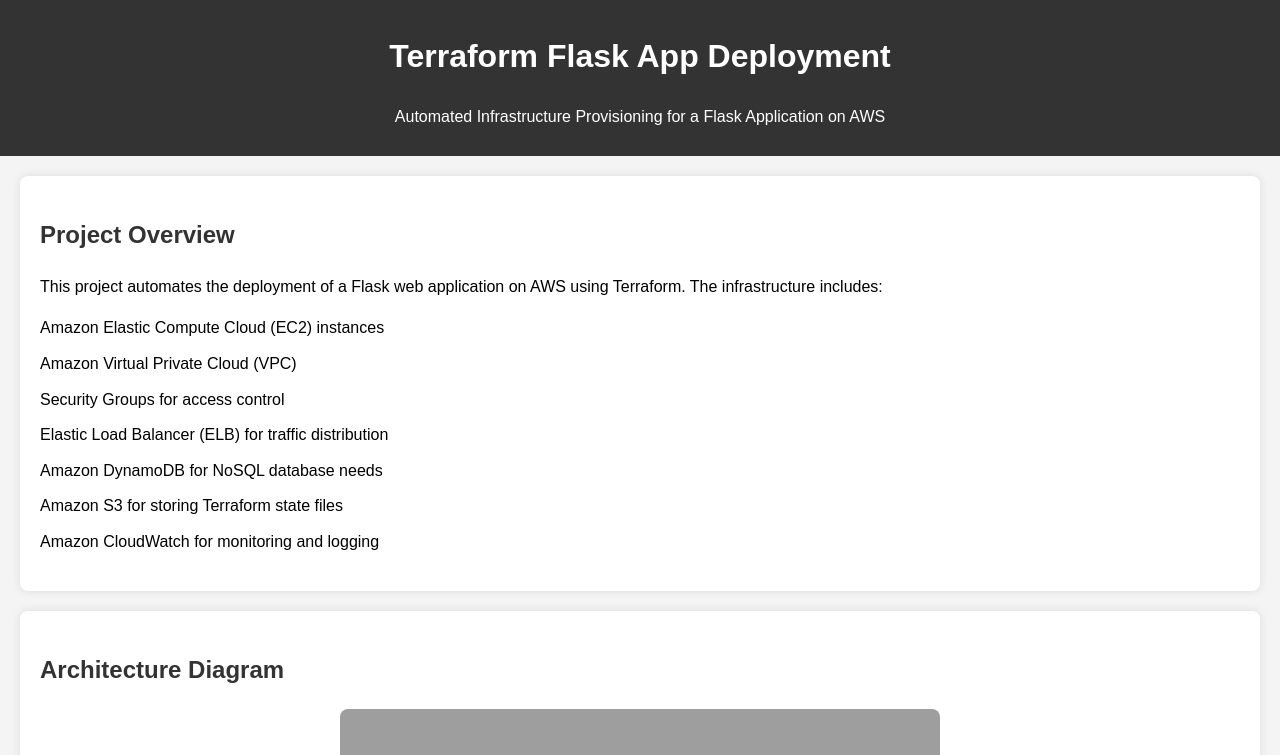
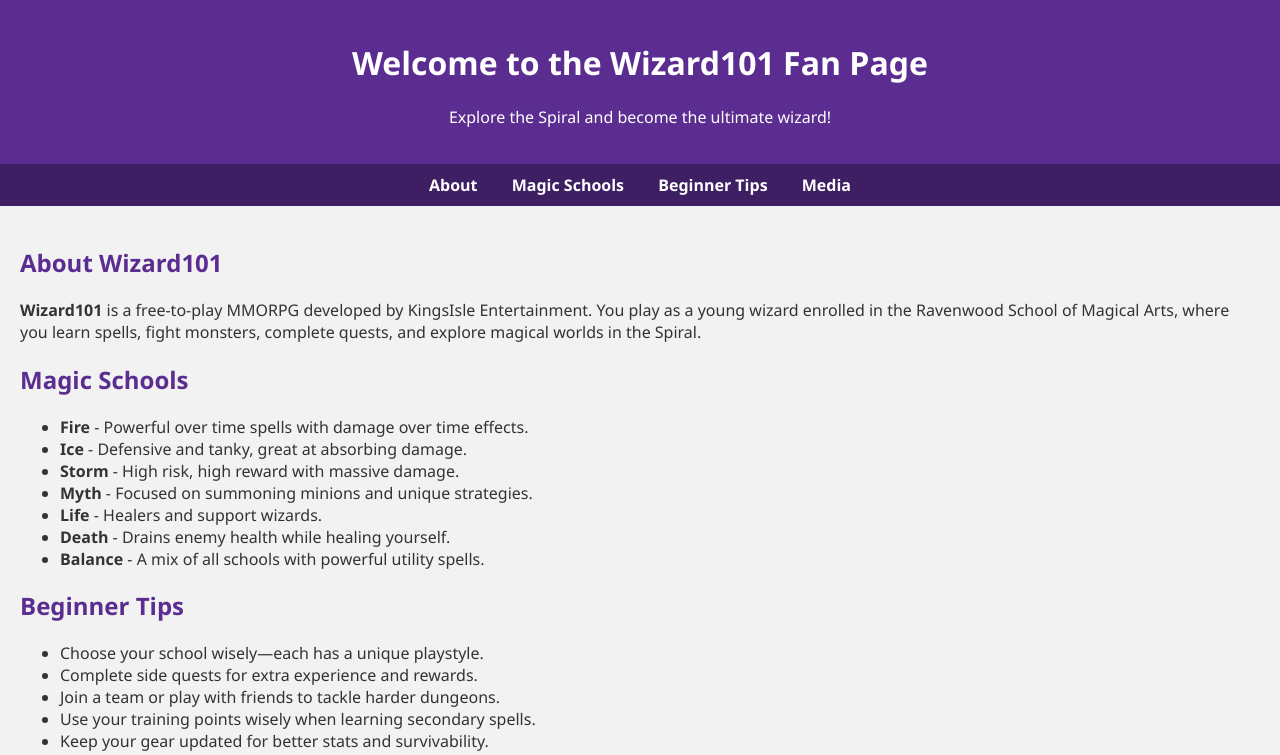
Before and after one commit to KobeCyber/TerraformFlaskAppDeploymenmt, a Flask app: page / in a window 1280 px wide. Shown: the top 755 px of the page. Run offline with Flask 3, Linux system fonts and the light colour scheme; grey boxes are pictures that could not be loaded.

Commit message:
Update home.html

```diff
--- a/app/templates/home.html
+++ b/app/templates/home.html
@@ -3,110 +3,116 @@
 <head>
     <meta charset="UTF-8">
     <meta name="viewport" content="width=device-width, initial-scale=1.0">
-  <title>Terraform Flask App Deployment</title>
+    <title>Wizard101 Fan Page</title>
     <style>
         body {
-      font-family: Arial, sans-serif;
-      line-height: 1.6;
+            font-family: 'Segoe UI', Tahoma, Geneva, Verdana, sans-serif;
+            background-color: #f2f2f2;
+            color: #333;
             margin: 0;
             padding: 0;
-      background-color: #f4f4f4;
         }
+
         header {
-      background-color: #333;
-      color: #fff;
-      padding: 10px 0;
+            background-color: #5c2d91;
+            color: white;
+            padding: 20px;
             text-align: center;
         }
-    section {
+
+        nav {
+            background-color: #3e1f63;
+            padding: 10px;
+            text-align: center;
+        }
+
+        nav a {
+            color: white;
+            text-decoration: none;
+            margin: 0 15px;
+            font-weight: bold;
+        }
+
+        nav a:hover {
+            text-decoration: underline;
+        }
+
+        main {
             padding: 20px;
-      margin: 20px;
-      background-color: #fff;
-      border-radius: 8px;
-      box-shadow: 0 0 10px rgba(0, 0, 0, 0.1);
         }
+
         h2 {
-      color: #333;
+            color: #5c2d91;
         }
-    ul {
-      list-style-type: none;
-      padding: 0;
+
+        .screenshot {
+            width: 100%;
+            max-width: 600px;
+            border: 2px solid #5c2d91;
+            margin-top: 15px;
         }
-    ul li {
-      margin: 10px 0;
-    }
+
         footer {
+            background-color: #5c2d91;
+            color: white;
             text-align: center;
-      padding: 10px;
-      background-color: #333;
-      color: #fff;
-    }
-    .image-container {
-      text-align: center;
-      margin: 20px 0;
-    }
-    .image-container img {
-      width: 80%;
-      max-width: 600px;
-      border-radius: 8px;
+            padding: 15px;
+            margin-top: 20px;
         }
     </style>
 </head>
 <body>
 
     <header>
-    <h1>Terraform Flask App Deployment</h1>
-    <p>Automated Infrastructure Provisioning for a Flask Application on AWS</p>
+        <h1>Welcome to the Wizard101 Fan Page</h1>
+        <p>Explore the Spiral and become the ultimate wizard!</p>
     </header>
 
-  <section>
-    <h2>Project Overview</h2>
-    <p>This project automates the deployment of a Flask web application on AWS using Terraform. The infrastructure includes:</p>
+    <nav>
+        <a href="#about">About</a>
+        <a href="#schools">Magic Schools</a>
+        <a href="#tips">Beginner Tips</a>
+        <a href="#media">Media</a>
+    </nav>
+
+    <main>
+        <section id="about">
+            <h2>About Wizard101</h2>
+            <p><strong>Wizard101</strong> is a free-to-play MMORPG developed by KingsIsle Entertainment. You play as a young wizard enrolled in the Ravenwood School of Magical Arts, where you learn spells, fight monsters, complete quests, and explore magical worlds in the Spiral.</p>
+        </section>
+
+        <section id="schools">
+            <h2>Magic Schools</h2>
             <ul>
-      <li>Amazon Elastic Compute Cloud (EC2) instances</li>
-      <li>Amazon Virtual Private Cloud (VPC)</li>
-      <li>Security Groups for access control</li>
-      <li>Elastic Load Balancer (ELB) for traffic distribution</li>
-      <li>Amazon DynamoDB for NoSQL database needs</li>
-      <li>Amazon S3 for storing Terraform state files</li>
-      <li>Amazon CloudWatch for monitoring and logging</li>
+                <li><strong>Fire</strong> - Powerful over time spells with damage over time effects.</li>
+                <li><strong>Ice</strong> - Defensive and tanky, great at absorbing damage.</li>
+                <li><strong>Storm</strong> - High risk, high reward with massive damage.</li>
+                <li><strong>Myth</strong> - Focused on summoning minions and unique strategies.</li>
+                <li><strong>Life</strong> - Healers and support wizards.</li>
+                <li><strong>Death</strong> - Drains enemy health while healing yourself.</li>
+                <li><strong>Balance</strong> - A mix of all schools with powerful utility spells.</li>
             </ul>
         </section>
 
-  <section>
-    <h2>Architecture Diagram</h2>
-    <div class="image-container">
-      <img src="https://dev.to/aws-builders/flask-application-deployment-using-aws-ecs-and-aws-dynamodb-with-terraform-45oh" alt="Architecture Diagram">
-      <p>Deployment Architecture: AWS ECS, DynamoDB, S3, CloudWatch</p>
-    </div>
-  </section>
-
-  <section>
-    <h2>Technologies Used</h2>
+        <section id="tips">
+            <h2>Beginner Tips</h2>
             <ul>
-      <li><strong>Terraform</strong> - Infrastructure as Code (IaC) for provisioning AWS resources</li>
-      <li><strong>Flask</strong> - Python web framework for building the application</li>
-      <li><strong>AWS ECS</strong> - Container orchestration for running the application</li>
-      <li><strong>AWS DynamoDB</strong> - Fully managed NoSQL database service</li>
-      <li><strong>AWS S3</strong> - Object storage service for storing Terraform state files</li>
-      <li><strong>AWS CloudWatch</strong> - Monitoring and logging service for AWS resources</li>
+                <li>Choose your school wisely—each has a unique playstyle.</li>
+                <li>Complete side quests for extra experience and rewards.</li>
+                <li>Join a team or play with friends to tackle harder dungeons.</li>
+                <li>Use your training points wisely when learning secondary spells.</li>
+                <li>Keep your gear updated for better stats and survivability.</li>
             </ul>
         </section>
 
-  <section>
-    <h2>Deployment Steps</h2>
-    <ol>
-      <li>Clone the repository: <code>git clone https://github.com/KobeCyber/TerraformFlaskAppDeploymenmt</code></li>
-      <li>Navigate to the project directory: <code>cd TerraformFlaskAppDeploymenmt</code></li>
-      <li>Initialize Terraform: <code>terraform init</code></li>
-      <li>Review the execution plan: <code>terraform plan</code></li>
-      <li>Apply the configuration: <code>terraform apply</code></li>
-      <li>Access the Flask application via the public IP of the EC2 instance on port 5000</li>
-    </ol>
+        <section id="media">
+            <h2>Game Screenshot</h2>
+            <img class="screenshot" src="https://cdn.wizard101.com/sites/default/files/Wizard101-SpiralScene.png" alt="Wizard101 Game Screenshot">
         </section>
+    </main>
 
     <footer>
-    <p>&copy; 2025 KobeCyber. All rights reserved.</p>
+        <p>&copy; 2025 Wizard101 Fan Page | Not affiliated with KingsIsle Entertainment</p>
     </footer>
 
 </body>
```
Lines whose indentation alone changed are shown as unchanged.
